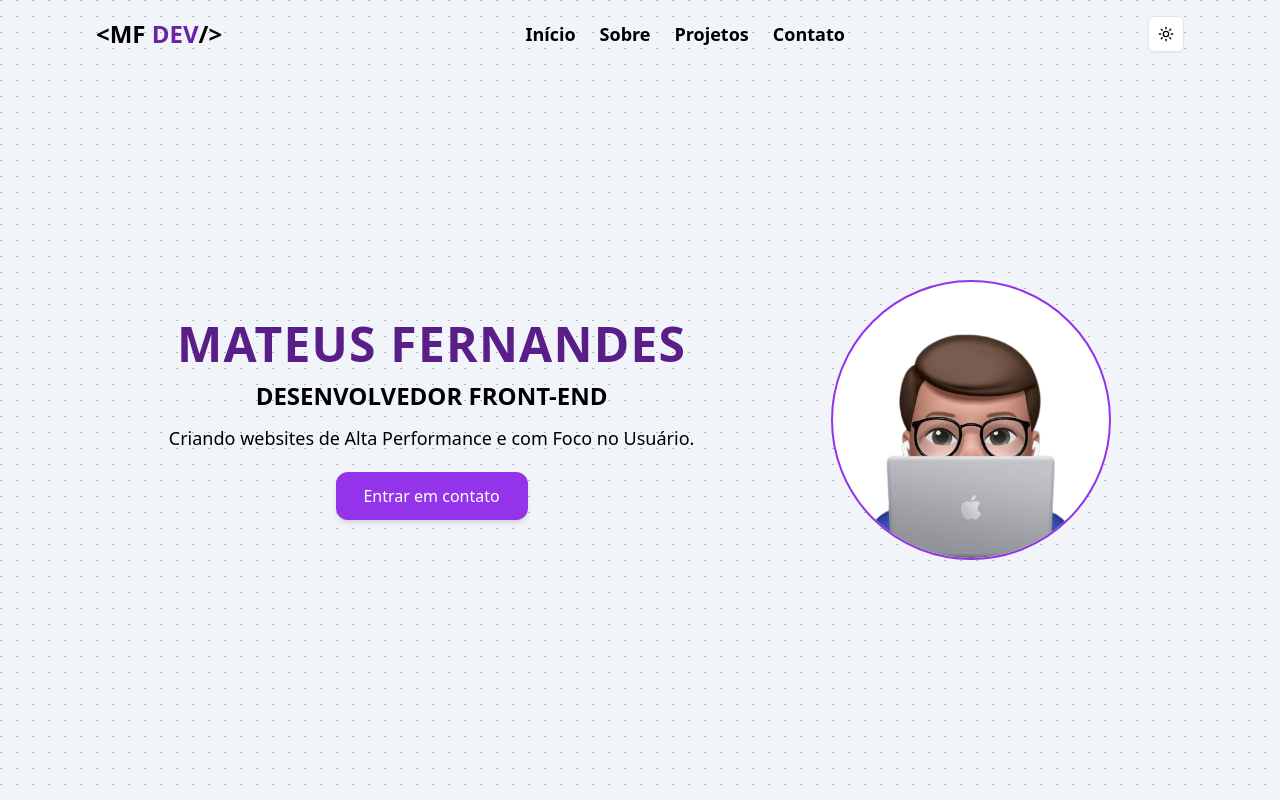
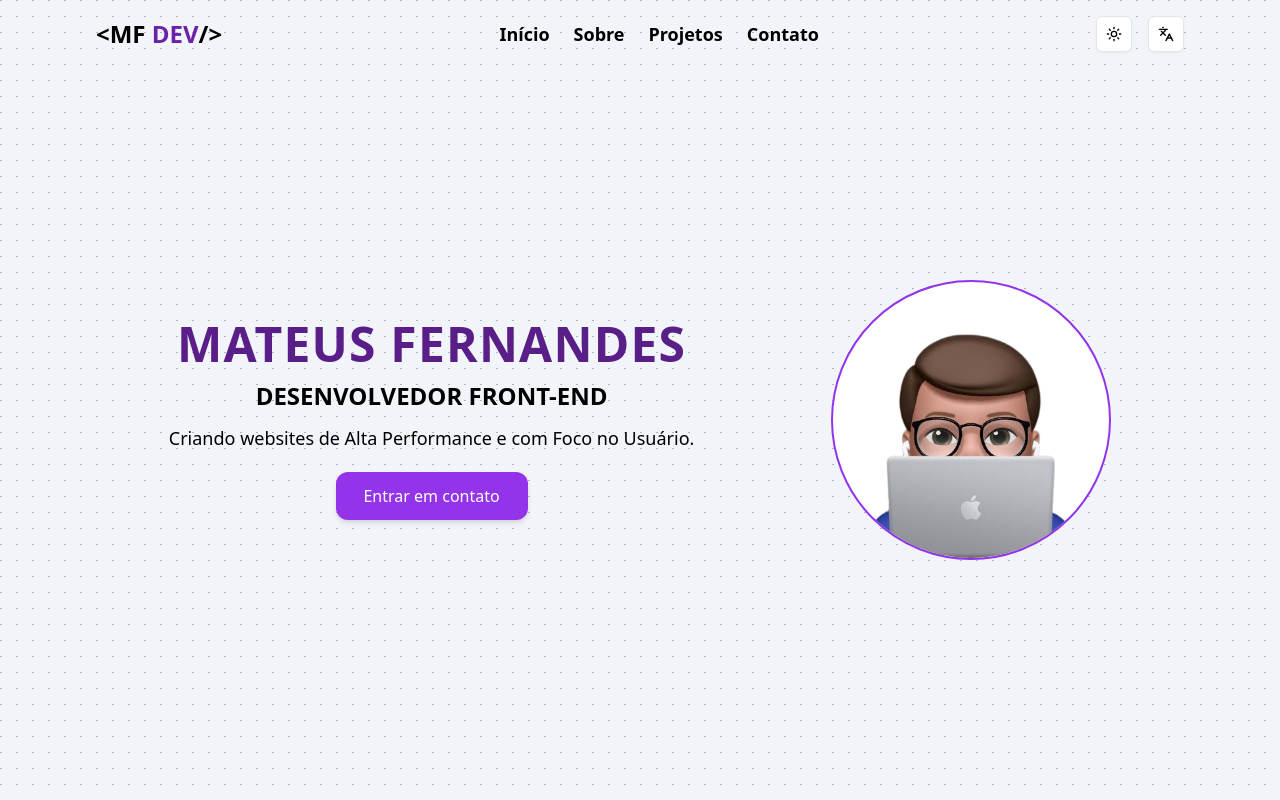
Before and after one commit to mateusfernandesvn/Porfolio, a Next.js app: page / in a window 1280 px wide. Shown: the top 800 px of the page. Built offline with nearby package versions, Linux system fonts and the light colour scheme.

Commit message:
component to change the language

```diff
--- a/src/app/components/header/index.tsx
+++ b/src/app/components/header/index.tsx
@@ -1,6 +1,7 @@
 import { useTranslations } from "next-intl";
 import Link from "next/link";
 import { ModeToggle } from "../ui/modeToggle";
+import { LanguagesToggle } from "../ui/LanguagesToggle";
 
 export default function Header() {
   const t = useTranslations("Home");
@@ -10,7 +11,9 @@ export default function Header() {
       <nav className="w-full px-20 flex justify-between items-center max-lg:px-2">
         <div>
           <Link href="/" className="text-2xl uppercase font-bold">
-            &lt;MF <span className="text-purple-800 dark:text-purple-500">Dev</span>/&gt;
+            &lt;MF{" "}
+            <span className="text-purple-800 dark:text-purple-500">Dev</span>
+            /&gt;
           </Link>
         </div>
         <div className="flex gap-6 items-center capitalize font-semibold text-lg max-lg:hidden">
@@ -43,8 +46,9 @@ export default function Header() {
           </Link>
         </div>
 
-        <div className="flex gap-2 items-center">
+        <div className="flex gap-4 items-center">
           <ModeToggle />
+          <LanguagesToggle />
         </div>
       </nav>
     </div>
--- /dev/null
+++ b/src/app/components/ui/LanguagesToggle.tsx
@@ -0,0 +1,33 @@
+"use client";
+
+import * as React from "react";
+import { Languages } from "lucide-react";
+import { Button } from "./button";
+import {
+  DropdownMenu,
+  DropdownMenuContent,
+  DropdownMenuItem,
+  DropdownMenuTrigger,
+} from "./dropdown-menu";
+
+export function LanguagesToggle() {
+
+  const handleLanguageChange = (language: string) => {
+
+  };
+
+  return (
+    <DropdownMenu>
+      <DropdownMenuTrigger asChild>
+        <Button variant="outline" size="icon">
+          <Languages className="h-[1.2rem] w-[1.2rem]" />
+        </Button>
+      </DropdownMenuTrigger>
+      <DropdownMenuContent align="end">
+        <DropdownMenuItem onClick={() => handleLanguageChange("pt")}>PT</DropdownMenuItem>
+        <DropdownMenuItem onClick={() => handleLanguageChange("en")}>EN</DropdownMenuItem>
+        <DropdownMenuItem onClick={() => handleLanguageChange("fr")}>FR</DropdownMenuItem>
+      </DropdownMenuContent>
+    </DropdownMenu>
+  );
+}
```
Also changed, not shown: src/app/components/header/languageSwitcher/index.tsx (deleted), src/app/components/header/localeSwitcherSelect/index.tsx (deleted).
